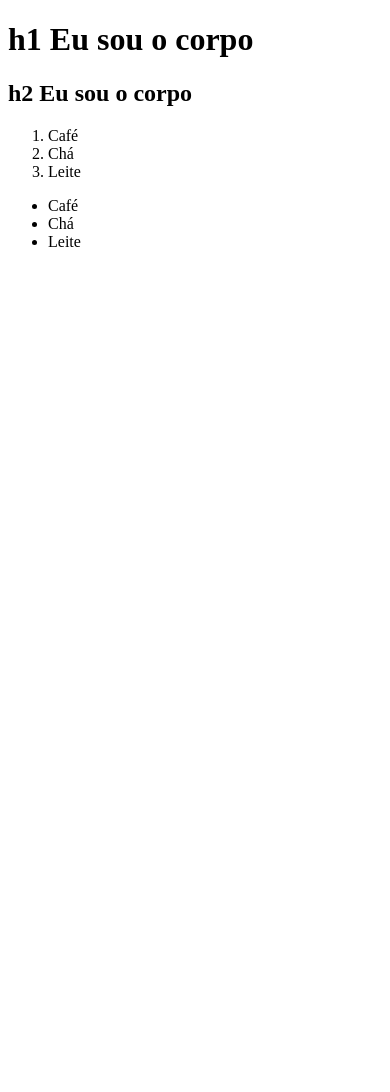
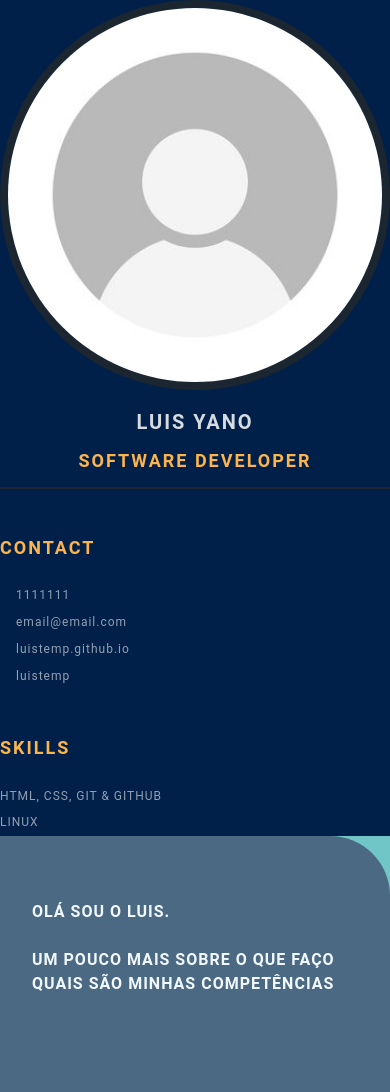
Before and after one commit to luistemp/luistemp.github.io, a plain HTML site: page index.html in a window 390 px wide. Before the commit the page ends 844 px from the top, so only its background shows below. Drawn offline with Linux system fonts and the light colour scheme.

Commit message:
day-02 (#2)

```diff
--- a/index.html
+++ b/index.html
@@ -4,21 +4,47 @@
     <meta charset="UTF-8">
     <meta http-equiv="X-UA-Compatible" content="IE=edge">
     <meta name="viewport" content="width=device-width, initial-scale=1.0">
-    <title>Hello World</title>
+    <title>Luis Yano CV</title>
+    <link rel="stylesheet"href="style.css"/>
 </head>
 <body>
-    <h1>h1 Eu sou o corpo</h1>
-    <h2>h2 Eu sou o corpo</h2>
+   <main class="resume-contents">
+       <section class="left-section">
+           <section class="left-section-content">
+               <div class="profile">
+                   <img class="profile-image" src="img/profile-image.jpg" alt="Profile Image"/>
+                   <p class="name">Luis Yano</p>
+                   <p class="profession">Software Developer</p>
 
-<ol>
-    <li>Café</li>
-    <li>Chá</li>
-    <li>Leite</li>
-</ol>
-<ul>
-    <li>Café</li>
-    <li>Chá</li>
-    <li>Leite</li>
-</ul>
+               </div>
+               <div class="contact-info">
+                   <p class="left-title">Contact</p>
+                       <ul>
+                           <li><i class="fa fa-phone"></i>1111111</li>
+                           <li><i class="fa fa-envelope"></i>email@email.com</li>
+                           <li><i class="fa fa-globe"></i>luistemp.github.io</li>
+                           <li><i class="fa fa-github"></i>luistemp</li>
+                       </ul>
+               </div>
+               <div class="skills">
+                   <p class="left-title">Skills</p>
+                   <ul><li><p>HTML, CSS, Git & Github</p></li>
+                    <li><p>Linux</p></li>
+                </ul>
+               </div>
+           </section>
+       </section>
+       <section class="right-section">
+           <div class="right-section-contents">
+               <section class="about gap">
+                   <div class="right-title"><p class="about-me-contents">
+                        Olá sou o Luis.<br>
+                        <br> Um pouco mais sobre o que faço
+                        <br> Quais são minhas competências
+               </p></div></section>
+
+           </div>
+       </section>
+       </main>
 </body>
 </html>
--- /dev/null
+++ b/style.css
@@ -0,0 +1,293 @@
+* {
+    margin: 0;
+    padding: 0;
+    box-sizing: border-box;
+    list-style: none;
+    font-family: 'Roboto', sans-serif;
+}
+
+body {
+    background-color: #70c6c7;
+}
+
+.resume-contents {
+    min-height: 100vh;
+    width: 80%;
+    margin: 2rem auto;
+    display: grid;
+    grid-template-columns: repeat(7, 1fr);
+}
+
+.left-section {
+    grid-column: span 2;
+    height: 100%;
+    background-color: #00204A;
+}
+
+.right-section {
+    grid-column: span 5;
+    height: 100%;
+    background-color: #4B6982;
+    border-radius: 0px 60px 0px 0px;
+}
+
+.left-section-contents{
+    padding: 2rem 2rem;
+}
+
+.profile {
+    width: 100%;
+    border-bottom: 2px solid #1B2631;
+}
+
+.profile .profile-image {
+    width: 100%;
+    border-radius: 50%;
+    border: 8px solid #1B2631;
+}
+
+.name {
+    color: #D6DBDF;
+    font-size: 30px;
+    letter-spacing: 2px;
+    text-transform: uppercase;
+    text-align: center;
+    font-weight: bold;
+    padding: 1rem 0;
+}
+
+.profession {
+    color: #FDB44B;
+    font-size: 20px;
+    text-transform: uppercase;
+    text-align: center;
+    letter-spacing: 2px;
+    font-weight: bold;
+    padding-bottom: 1rem;
+}
+
+/* .contact-info { border-bottom: 2px solid #1B2631; } */
+.left-title {
+    color: #FDB44B;
+    font-size: 20px;
+    letter-spacing: 2px;
+    text-transform: uppercase;
+    font-weight: bold;
+    display: flex;
+    align-items: center;
+    padding-top: 3rem;
+}
+
+.contact-info ul {
+    padding-top: 1.5rem;
+}
+
+.contact-info ul li,
+.references ul li {
+    padding: .4rem 0;
+    display: flex;
+    align-items: center;
+    color: #d6dbdfaf;
+    letter-spacing: 1px;
+    font-size: 18px;
+}
+
+.contact-info ul li i,
+.references ul li i {
+    padding-right: 1rem;
+    font-size: 18px;
+    color: #2E86C1;
+}
+
+.skills ul {
+    padding-top: 1.5rem;
+}
+.skills ul li p {
+    padding: .4rem 0;
+    color: #d6dbdfaf;
+    font-size: 18px;
+    letter-spacing: 1px;
+    display: flex;
+    align-items: center;
+    text-transform: uppercase;
+}
+
+.referance-name {
+    padding-top: 1.5rem;
+    padding-bottom: .4rem;
+    font-size: 18px;
+    color: #F9E79F;
+    letter-spacing: 1px;
+    text-transform: uppercase;
+}
+
+.referance-profession {
+    font-size: 16px;
+    color: #d6dbdfaf;
+    letter-spacing: 1px;
+    /* text-transform: uppercase; */
+    padding-bottom: .4rem;
+}
+
+
+.right-section-contents {
+    padding: 2rem 2rem;
+}
+
+.right-title {
+    color: #70C6C7;
+    font-size: 40px;
+    letter-spacing: 2px;
+    text-transform: uppercase;
+    font-weight: bold;
+    display: flex;
+    align-items: center;
+    padding: 2rem 0;
+    position: relative;
+}
+
+.gap {
+    padding-bottom: 2rem;
+}
+.about-me-contents {
+    font-size: 18px;
+    letter-spacing: 1px;
+    line-height: 2rem;
+    color: #F1F8FD;
+}
+
+.experience-contents,
+.education-contents,
+.awards-contents {
+    display: grid;
+    grid-template-columns: repeat(2, 1fr);
+    padding-bottom: 2rem;
+    color: #F1F8FD;
+}
+
+.exp-company-name,
+.education-school-name,
+.awards-company-name {
+    font-size: 25px;
+    font-weight: bold;
+    text-transform: uppercase;
+    letter-spacing: 1px;
+    color: #FDB44B;
+    padding-bottom: .4rem;
+}
+
+.exp-time-period,
+.educationp-time-period,
+.awards-time-period {
+    font-size: 18px;
+    letter-spacing: 1px;
+    line-height: 2rem;
+}
+
+.exp-position,
+.education-subject,
+.awards-name {
+    font-size: 25px;
+    font-weight: bold;
+    text-transform: uppercase;
+    letter-spacing: 1px;
+    color: #FDB44B;
+    padding-bottom: .4rem;
+}
+
+.exp-desc,
+.education-desc,
+.awards-desc {
+    font-size: 16px;
+    letter-spacing: 1px;
+    line-height: 1.5rem;
+    border-left: 3px solid #a5a3a3;
+    padding-left: 5px;
+}
+
+/* Media queries */
+@media screen and (max-width:780px) {
+    .experience-contents,
+    .education-contents,
+    .awards-contents {
+        grid-template-columns: repeat(1, 1fr);
+    }
+}
+
+@media screen and (max-width:780px) {
+    .left-section {
+        grid-column: span 3;
+    }
+
+    .right-section {
+        grid-column: span 4;
+    }
+
+}
+
+@media screen and (max-width:1200px) {
+    .resume-contents {
+        grid-template-columns: repeat(1, 1fr);
+    }
+}
+
+@media screen and (max-width:390px) {
+    .resume-contents {
+        width: 100%;
+        margin: 0 auto;
+    }
+
+    .name {
+        font-size: 20px;
+    }
+
+    .profession {
+        font-size: 18px;
+    }
+
+    .left-title {
+        font-size: 18px;
+    }
+
+    .right-title {
+        font-size: 18px;
+    }
+
+    .contact-info ul li,
+    .references ul li {
+        font-size: 12px;
+    }
+
+    .contact-info ul li i,
+    .references ul li i {
+        /* padding-right: 1rem; */
+        font-size: 12px;
+    }
+
+    .skills ul li p {
+        font-size: 12px;
+    }
+
+    .about-me-contents {
+        font-size: 16px;
+        line-height: 1.5rem;
+    }
+
+    .exp-company-name,
+    .education-school-name,
+    .awards-company-name {
+        font-size: 18px;
+    }
+
+    .exp-time-period,
+    .educationp-time-period,
+    .awards-time-period {
+        font-size: 16px;
+    }
+
+    .exp-position,
+    .education-subject,
+    .awards-name {
+        font-size: 18px;
+    }
+}
```
Also changed, not shown: img/profile-image.jpg (added).
